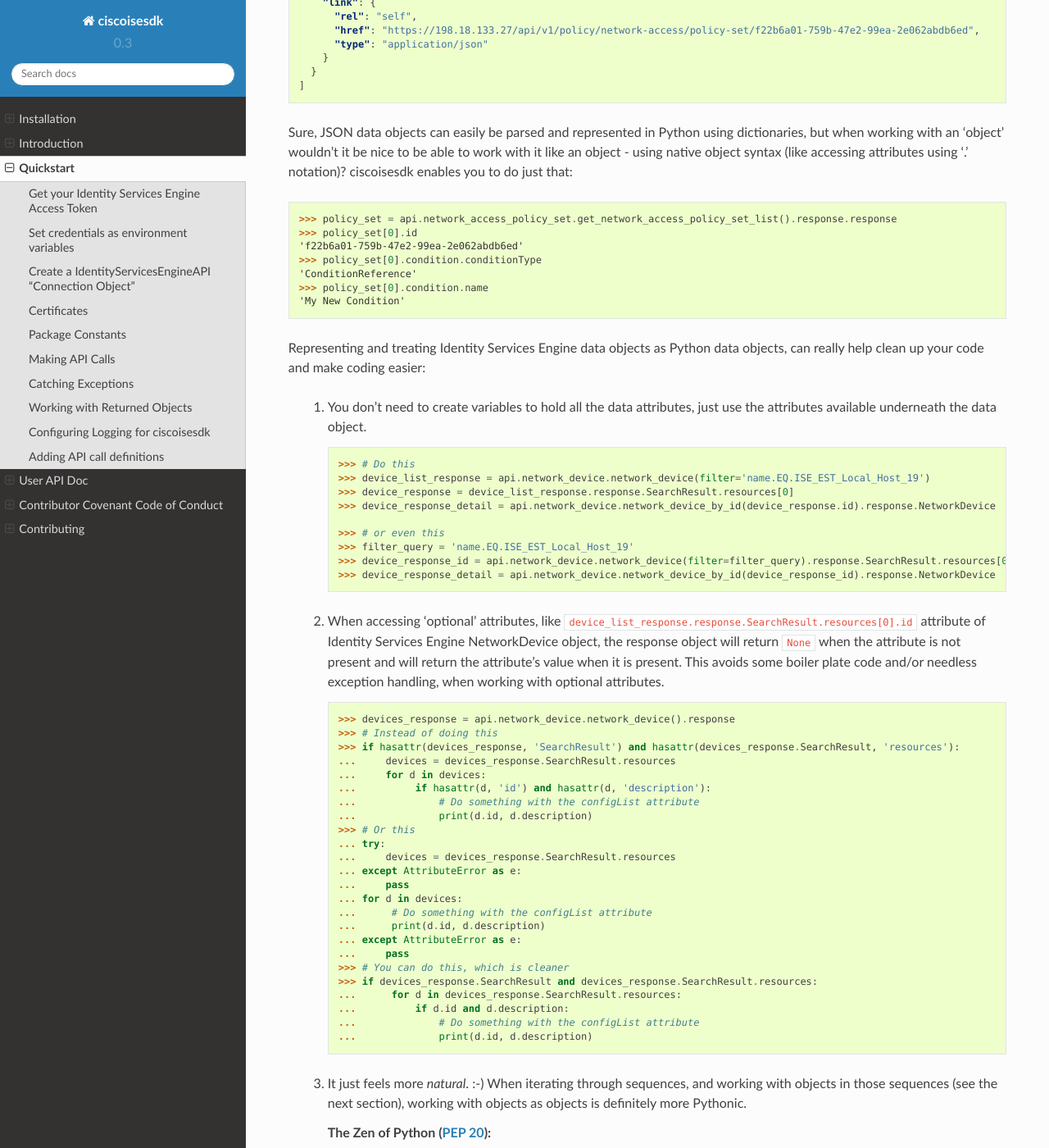
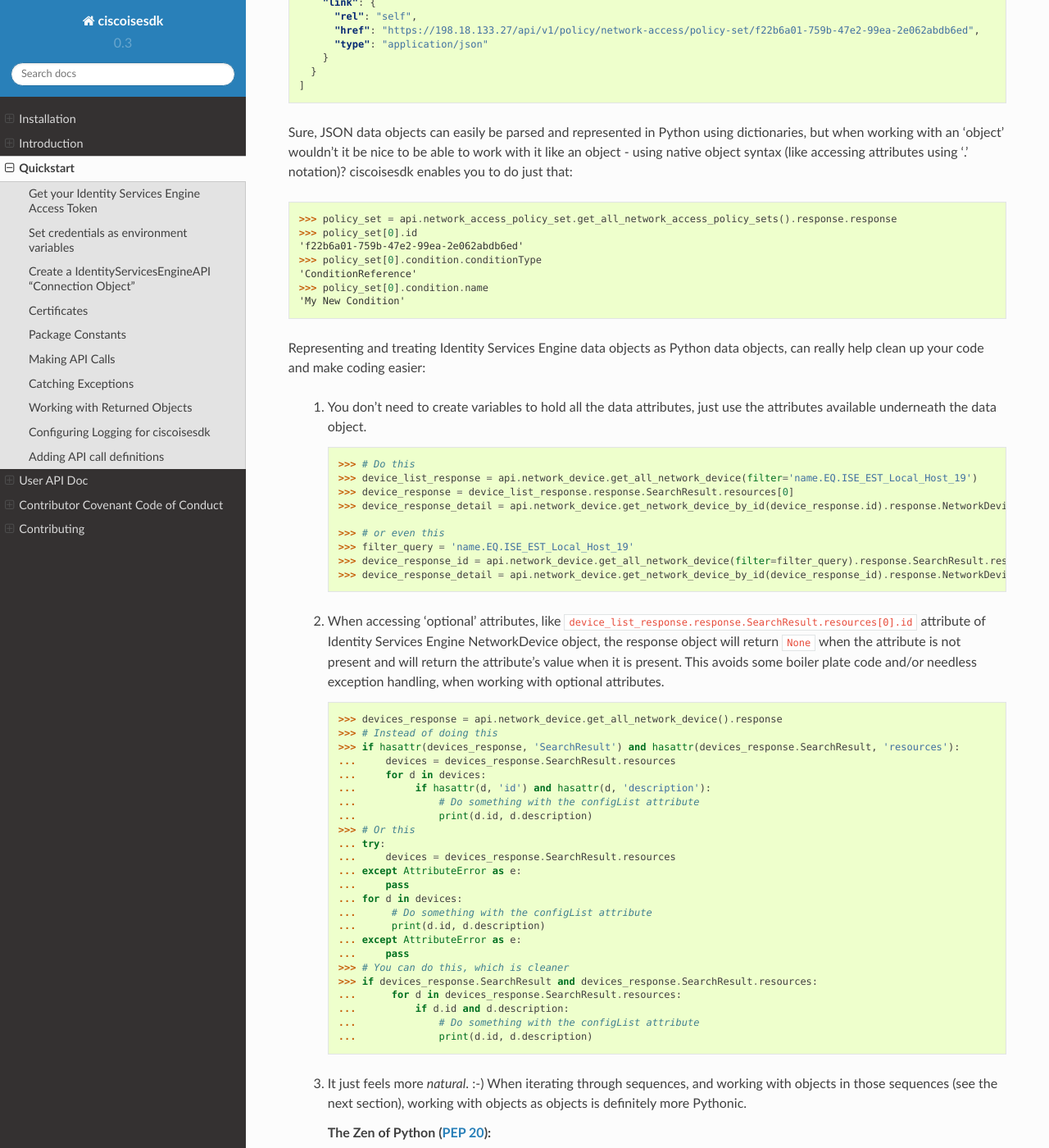
Before and after one commit to CiscoISE/ciscoisesdk, a Sphinx documentation site: the page built from docs/api/quickstart.rst, in a window 1280 px wide and 1400 px high, scrolled down 7273 px. Shown: the whole window at 82% size. Built offline with Sphinx 7.4.7 and the Read the Docs theme 2.0.0, drawn with Linux system fonts in a browser that asks for light colours; some of the changed text lies outside the part shown.

Commit message:
Update documentation sdk function names

```diff
--- a/docs/api/quickstart.rst
+++ b/docs/api/quickstart.rst
@@ -238,7 +238,7 @@
 
 .. code-block:: python
 
-    >>> api.network_device.network_device(page=1,size=3).response.SearchResult.resources
+    >>> api.network_device.get_all_network_device(page=1,size=3).response.SearchResult.resources
     [{'id': '4969bc30-ad2a-11eb-95af-f263cf05f605',
       'name': 'ISE_EST_Local_Host_19',
       'description': '',
@@ -287,7 +287,7 @@
 
 .. code-block:: python
 
-    >>> api.network_access_policy_set.get_network_access_policy_set_list().response.response
+    >>> api.network_access_policy_set.get_all_network_access_policy_sets().response.response
     [{'default': False,
       'id': 'f22b6a01-759b-47e2-99ea-2e062abdb6ed',
       'name': 'Test Policy Set 1',
@@ -427,7 +427,7 @@
 
 .. code-block:: python
 
-    >>> policy_set = api.network_access_policy_set.get_network_access_policy_set_list().response.response
+    >>> policy_set = api.network_access_policy_set.get_all_network_access_policy_sets().response.response
     >>> policy_set[0].id
     'f22b6a01-759b-47e2-99ea-2e062abdb6ed'
     >>> policy_set[0].condition.conditionType
@@ -444,14 +444,14 @@
         .. code-block:: python
 
             >>> # Do this
-            >>> device_list_response = api.network_device.network_device(filter='name.EQ.ISE_EST_Local_Host_19')
+            >>> device_list_response = api.network_device.get_all_network_device(filter='name.EQ.ISE_EST_Local_Host_19')
             >>> device_response = device_list_response.response.SearchResult.resources[0]
-            >>> device_response_detail = api.network_device.network_device_by_id(device_response.id).response.NetworkDevice
+            >>> device_response_detail = api.network_device.get_network_device_by_id(device_response.id).response.NetworkDevice
 
             >>> # or even this
             >>> filter_query = 'name.EQ.ISE_EST_Local_Host_19'
-            >>> device_response_id = api.network_device.network_device(filter=filter_query).response.SearchResult.resources[0].id
-            >>> device_response_detail = api.network_device.network_device_by_id(device_response_id).response.NetworkDevice
+            >>> device_response_id = api.network_device.get_all_network_device(filter=filter_query).response.SearchResult.resources[0].id
+            >>> device_response_detail = api.network_device.get_network_device_by_id(device_response_id).response.NetworkDevice
 
     2.  When accessing 'optional' attributes, like ``device_list_response.response.SearchResult.resources[0].id``
         attribute of Identity Services Engine NetworkDevice object, the response object will return ``None`` when
@@ -461,7 +461,7 @@
 
         .. code-block:: python
 
-            >>> devices_response = api.network_device.network_device().response
+            >>> devices_response = api.network_device.get_all_network_device().response
             >>> # Instead of doing this
             >>> if hasattr(devices_response, 'SearchResult') and hasattr(devices_response.SearchResult, 'resources'):
             ...     devices = devices_response.SearchResult.resources
@@ -543,7 +543,7 @@
     logging.getLogger('ciscoisesdk').addHandler(ch_)
 
     logger.debug('simple message')
-    api.network_device.network_device().response
+    api.network_device.get_all_network_device().response
 
 
 Adding API call definitions
```
Also changed, not shown: README.rst (+14 -5 lines), docs/api/intro.rst (+5 -5 lines), 1 other file.
